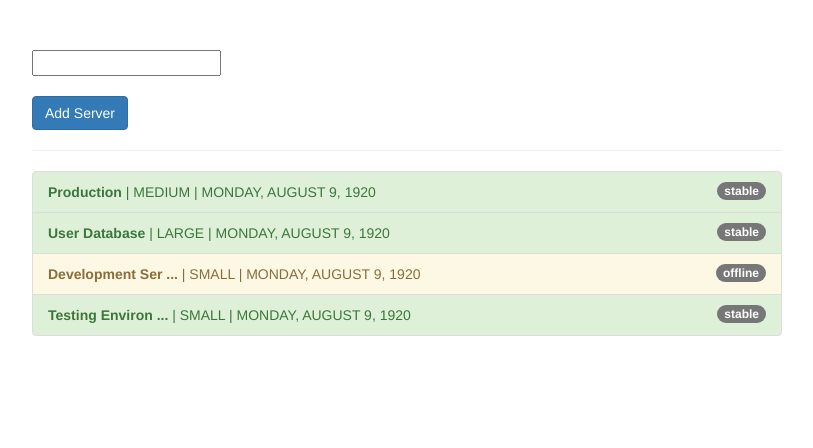
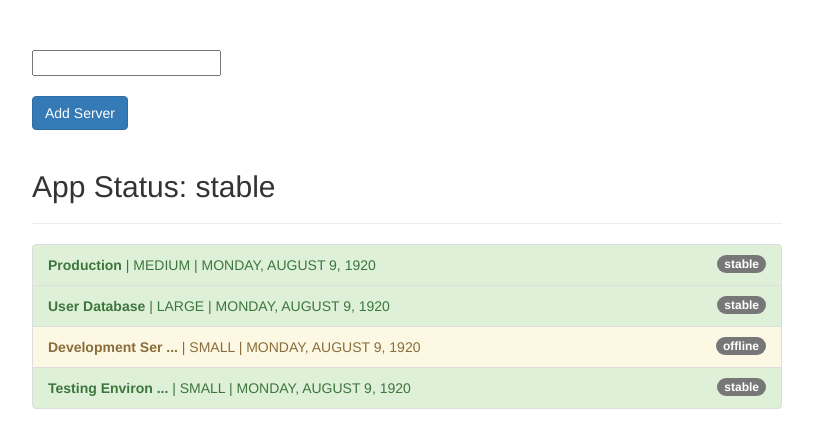
Before and after one commit to yomla/pipes-angular, an Angular app: page / in a window 1280 px wide. Shown: the top 448 px of the page, without its empty margins (233-1046 px from the left). Built offline with nearby package versions, Linux system fonts and the light colour scheme.

Commit message:
Commit-9 async Pipe

```diff
--- a/src/app/app.component.html
+++ b/src/app/app.component.html
@@ -7,6 +7,8 @@
         type="button"
         class="btn btn-primary"
         (click)="onAddServer()">Add Server</button>
+        <br><br>
+        <h2>App Status: {{ appStatus | async }}</h2>
       <hr>
       <ul class="list-group">
         <li
--- a/src/app/app.component.ts
+++ b/src/app/app.component.ts
@@ -6,6 +6,11 @@
   styleUrls: ['./app.component.css']
 })
 export class AppComponent {
+  appStatus = new Promise((resolve, reject) => {
+    setTimeout(() => {
+      resolve('stable');
+    }, 2000);
+  });
   filteredStatus = '';
   servers = [
     {
@@ -33,6 +38,7 @@
       started: new Date(15, 1, 2017)
     }
   ];
+
   getStatusClasses(server: {instanceType: string, name: string, status: string, started: Date}) {
     return {
       'list-group-item-success': server.status === 'stable',
```
